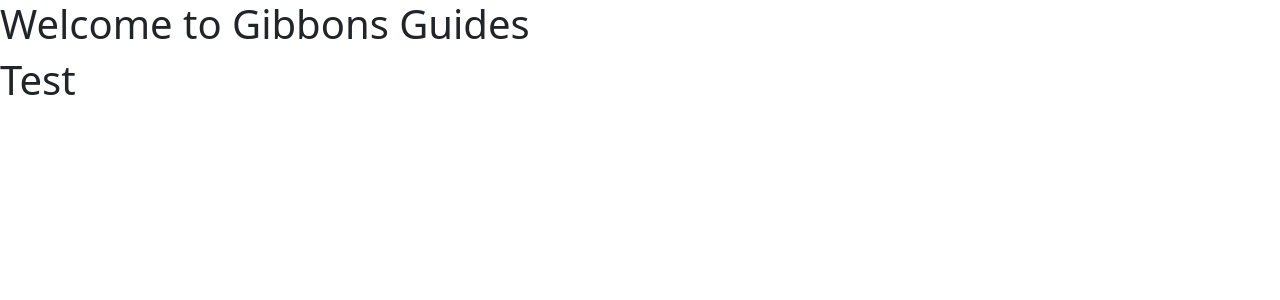
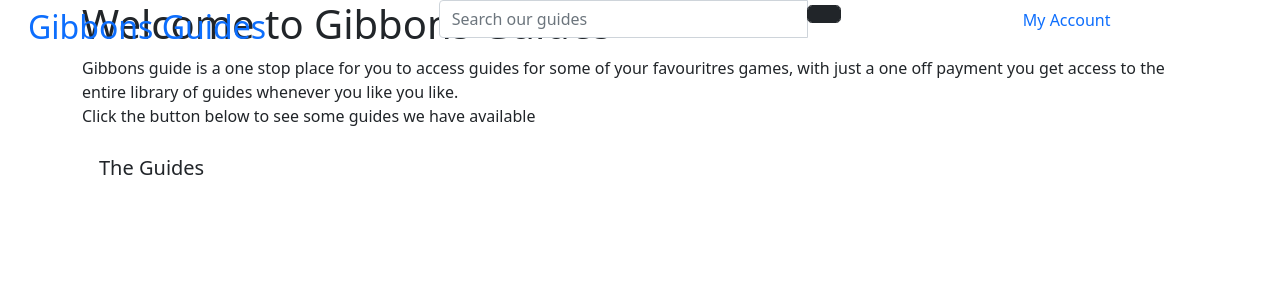
Before and after one commit to Code-Institute-Submissions/SuperGibbon-MS4, a Django app: page / in a window 1280 px wide. Shown: the top 300 px of the page. Run offline with Django 3.2, Linux system fonts and the light colour scheme.

Commit message:
Add homepage content and page header

```diff
--- a/home/templates/home/index.html
+++ b/home/templates/home/index.html
@@ -1,6 +1,33 @@
 {% extends "base.html" %}
 {% load static %}
 
+{% block page_header %}
+    <div class="container head-container">
+        <div class="row">
+            <div class="col"></div>
+        </div>
+    </div>
+{% endblock%}
+
 {% block content %}
-    <h1>Test</h1>
+    <div class="container">
+        <div class="row">
+            <div class="col my-auto">
+                <h1 class="title-text">
+                    Welcome to Gibbons Guides
+                </h1>
+                <div class="content-text">
+                    <p>
+                        Gibbons guide is a one stop place for you to access guides for some of your favouritres games, with just a one off payment you get access to the entire library of guides whenever you like you like.<br>
+                        Click the button below to see some guides we have available
+                    </p>
+                </div>
+                <div>
+                    <h4>
+                        <a href="" class="guide-button btn btn-lg">The Guides</a>
+                    </h4>
+                </div>
+            </div>
+        </div>
+    </div>
 {% endblock %}
--- a/templates/base.html
+++ b/templates/base.html
@@ -31,10 +31,52 @@
         <title>Gibbons Guides {% block extra_title %}{% endblock %}</title>
     </head>
     <body>
-        <h1>Welcome to Gibbons Guides</h1>
-
         <header class="container-fluid fixed-top">
-
+            <div class="row">
+                <div class="col-12 col-lg-4">
+                    <a href="{% url 'home' %}" class="nav-link main-logo-link">
+                        <h2 class="logo-font">Gibbons Guides</h2>
+                    </a>
+                </div>
+                <div class="col-12 col-lg-4">
+                    <form method="GET" action="">
+                        <div class="input-group w-100">
+                            <input class="form-control" type="text" name="q" placeholder="Search our guides">
+                            <div class="input-group-append">
+                                <button class="form-control btn btn-lg btn-dark" type="submit">
+                                    <span class="icon">
+                                        <i class="fas fa-search"></i>
+                                    </span>
+                                </button>
+                            </div>
+                        </div>
+                    </form>
+                </div>
+                <div class="col-12 col-lg-4">
+                    <ul class="list-inline list-unstyled text-center text-lg-right my-0">
+                        <li class="list-inline-item dropdown">
+                            <a class="text-black nav-link" href="#" id="user-options" data-toggle="dropdown" aria-haspopup="true" aria-expanded="false">
+                                <div class="text-center">
+                                    <div><i class="fas fa-user fa-lg"></i></div>
+                                    <p class="my-0">My Account</p>
+                                </div>
+                            </a>
+                            <div class="dropdown-menu border-0" aria-labelledby="user-options">
+                                {% if request.user.is_authenticated %}
+                                    {% if request.user.is_superuser %}
+                                        <a href="" class="dropdown-item">Guide Management</a>
+                                    {% endif %}
+                                    <a href="" class="dropdown-item">My Profile</a>
+                                    <a href="{% url 'account_logout' %}" class="dropdown-item">Logout</a>
+                                {% else %}
+                                    <a href="{% url 'account_signup' %}" class="dropdown-item">Register</a>
+                                    <a href="{% url 'account_login' %}" class="dropdown-item">Login</a>
+                                {% endif %}
+                            </div>
+                        </li>
+                    </ul>
+                </div>
+            </div>
         </header>
 
         {% if messages %}
@@ -42,6 +84,10 @@
 
             </div>
         {% endif %}
+
+        {% block page_header %}
+
+        {% endblock %}
 
         {% block content%}
         {% endblock%}
```
